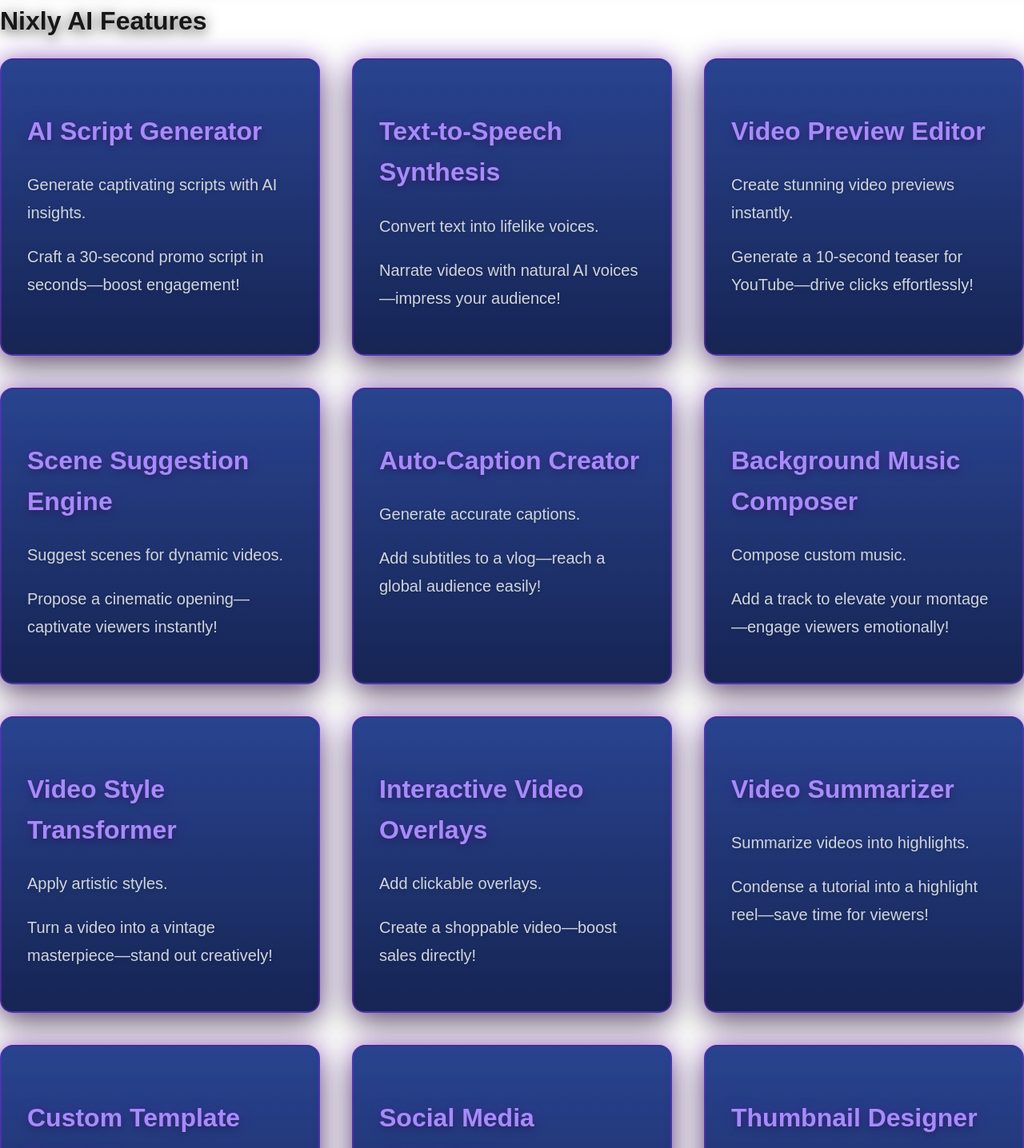
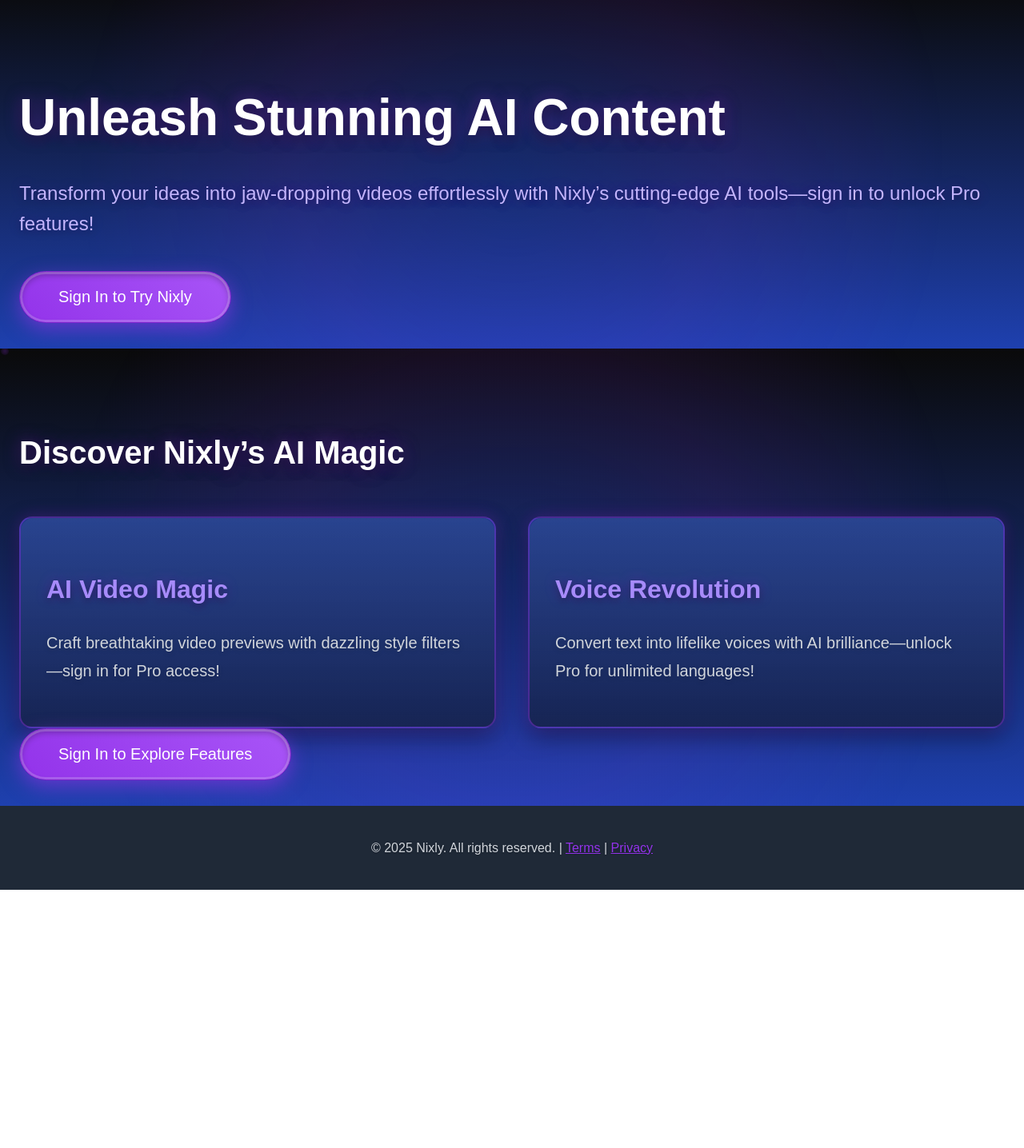
Before and after one commit to NixlyAI/nixly.ai, a Next.js app: page / in a window 1280 px wide. Shown: the part 140-1576 px from the top of the page at 80% size. After the commit the page ends 1253 px from the top, so only its background shows below. Built offline with nearby package versions, Linux system fonts and the light colour scheme; sample sign-in values are in the browser's storage.

Commit message:
Fix localStorage runtime error in app/page.tsx by marking as Client Component and handling client-side rendering, update eslint, address deprecated warnings

```diff
--- a/app/page.tsx
+++ b/app/page.tsx
@@ -1,80 +1,99 @@
-'use client';
+'use client'; // Mark as a Client Component
 
-import React, { useEffect } from 'react';
+import React, { useEffect, useState } from 'react';
 import { motion } from 'framer-motion';
 
-export default function Features() {
+export default function Home() {
+  const [isClient, setIsClient] = useState(false); // Track client-side rendering
+  const [isAuthenticated, setIsAuthenticated] = useState(false); // Track authentication
+
   useEffect(() => {
+    setIsClient(true); // Mark as client-side
     const session = localStorage.getItem('nixlySession');
-    if (!session) {
+    setIsAuthenticated(!!session); // Set authentication state
+
+    if (!session && window.location.pathname === '/') {
       window.location.href = '/signin';
     }
   }, []);
 
-  if (!localStorage.getItem('nixlySession')) return null;
-
-  const tools = [
-    { name: 'AI Script Generator', description: 'Generate captivating scripts with AI insights.', example: 'Craft a 30-second promo script in seconds—boost engagement!' },
-    { name: 'Text-to-Speech Synthesis', description: 'Convert text into lifelike voices.', example: 'Narrate videos with natural AI voices—impress your audience!' },
-    { name: 'Video Preview Editor', description: 'Create stunning video previews instantly.', example: 'Generate a 10-second teaser for YouTube—drive clicks effortlessly!' },
-    { name: 'Scene Suggestion Engine', description: 'Suggest scenes for dynamic videos.', example: 'Propose a cinematic opening— captivate viewers instantly!' },
-    { name: 'Auto-Caption Creator', description: 'Generate accurate captions.', example: 'Add subtitles to a vlog—reach a global audience easily!' },
-    { name: 'Background Music Composer', description: 'Compose custom music.', example: 'Add a track to elevate your montage—engage viewers emotionally!' },
-    { name: 'Video Style Transformer', description: 'Apply artistic styles.', example: 'Turn a video into a vintage masterpiece—stand out creatively!' },
-    { name: 'Interactive Video Overlays', description: 'Add clickable overlays.', example: 'Create a shoppable video—boost sales directly!' },
-    { name: 'Video Summarizer', description: 'Summarize videos into highlights.', example: 'Condense a tutorial into a highlight reel—save time for viewers!' },
-    { name: 'Custom Template Builder', description: 'Design branded templates.', example: 'Build a unique intro—reinforce your brand identity!' },
-    { name: 'Social Media Optimizer', description: 'Optimize videos for platforms.', example: 'Resize a video for Reels—maximize social reach instantly!' },
-    { name: 'Thumbnail Designer', description: 'Generate eye-catching thumbnails.', example: 'Design a thumbnail—skyrocket click-through rates!' },
-    { name: 'Text-to-Animation Tool', description: 'Animate text for intros.', example: 'Add kinetic typography—make it unforgettable!' },
-    { name: 'Audio Transcription Service', description: 'Transcribe audio accurately.', example: 'Convert a podcast into text—enhance accessibility!' },
-    { name: 'Video Enhancer', description: 'Upscale videos with AI.', example: 'Enhance a clip to 4K—deliver crystal-clear content!' },
-    { name: 'Collaborative Editing Suite', description: 'Edit videos collaboratively.', example: 'Team up to perfect a video—streamline production!' },
-    { name: 'Trend Analyzer', description: 'Analyze trends for ideas.', example: 'Identify trending topics—stay ahead of the curve!' },
-    { name: 'B-Roll Library', description: 'Access royalty-free footage.', example: 'Add scenic clips—create immersive stories!' },
-    { name: 'Speech-to-Avatar Generator', description: 'Create animated avatars.', example: 'Generate a presenter—engage remotely!' },
-    { name: 'Analytics Dashboard', description: 'Track video performance.', example: 'Monitor metrics—optimize for success!' },
-  ];
+  // Only render the homepage if on the client and authenticated (or on homepage)
+  if (!isClient || (!isAuthenticated && window.location.pathname === '/')) return null;
 
   return (
     <div>
-      <div className="min-h-screen bg-gradient-to-b from-gray-900 to-blue-900 py-16 relative">
+      {/* Hero Section */}
+      <section className="hero-section">
         <motion.div
           initial={{ opacity: 0, y: 50 }}
           animate={{ opacity: 1, y: 0 }}
+          transition={{ duration: 1, ease: "easeOut" }}
+          className="text-center max-w-5xl mx-auto px-4 relative z-10"
+        >
+          <h1 className="text-6xl md:text-8xl font-extrabold mb-8 text-white drop-shadow-3d glow-purple">
+            Unleash Stunning AI Content
+          </h1>
+          <p className="text-2xl md:text-3xl mb-12 text-purple-200 drop-shadow-3d glow-blue">
+            Transform your ideas into jaw-dropping videos effortlessly with Nixly’s cutting-edge AI tools—sign in to unlock Pro features!
+          </p>
+          <motion.button
+            initial={{ opacity: 0, scale: 0.9 }}
+            animate={{ opacity: 1, scale: 1 }}
+            transition={{ duration: 0.5, delay: 0.5 }}
+            whileHover={{ scale: 1.15, rotate: 2, z: 10 }}
+            whileTap={{ scale: 0.95 }}
+            className="try-btn-3d"
+            onClick={() => window.location.href = '/signin'}
+          >
+            Sign In to Try Nixly
+          </motion.button>
+        </motion.div>
+        <div className="particle-effect"></div> {/* Subtle particle animation */}
+      </section>
+
+      {/* Features Preview Section */}
+      <section className="features-preview-section">
+        <motion.h2
+          initial={{ opacity: 0, y: 20 }}
+          whileInView={{ opacity: 1, y: 0 }}
           transition={{ duration: 0.8 }}
-          className="max-w-6xl mx-auto px-6 relative z-10"
+          className="text-4xl md:text-5xl font-bold text-center mb-12 text-white drop-shadow-3d glow-purple"
         >
-          <h1 className="text-4xl md:text-5xl font-bold text-center mb-12 text-white drop-shadow-3d glow-purple">Nixly AI Features</h1>
-          <div className="features-grid">
-            {tools.map((tool, index) => (
+          Discover Nixly’s AI Magic
+        </motion.h2>
+        <div className="features-preview-grid">
           <motion.div
-                key={tool.name}
-                initial={{ opacity: 0, y: 20, rotate: -5 }}
-                whileInView={{ opacity: 1, y: 0, rotate: 0 }}
-                transition={{ duration: 0.5, delay: index * 0.05 }}
-                whileHover={{ scale: 1.05, rotate: 2, z: 5 }}
-                className="feature-card-3d bg-gradient-to-br from-blue-800 to-blue-900 p-6 rounded-xl shadow-3d-lg border border-purple-600 relative"
+            initial={{ opacity: 0, x: -50, rotate: -5 }}
+            whileInView={{ opacity: 1, x: 0, rotate: 0 }}
+            transition={{ duration: 0.8 }}
+            className="feature-card-3d"
           >
-                <h3 className="text-2xl md:text-3xl font-semibold mb-4 text-purple-300 drop-shadow-3d glow-purple">{tool.name}</h3>
-                <p className="text-gray-300 text-lg mb-3 drop-shadow-md">{tool.description}</p>
-                <p className="text-purple-200 text-md italic drop-shadow-3d glow-blue">{tool.example}</p>
+            <h3 className="text-2xl font-semibold mb-4 text-purple-300 drop-shadow-3d glow-purple">AI Video Magic</h3>
+            <p className="text-gray-300 text-lg drop-shadow-md">Craft breathtaking video previews with dazzling style filters—sign in for Pro access!</p>
           </motion.div>
-            ))}
+          <motion.div
+            initial={{ opacity: 0, x: 50, rotate: 5 }}
+            whileInView={{ opacity: 1, x: 0, rotate: 0 }}
+            transition={{ duration: 0.8, delay: 0.2 }}
+            className="feature-card-3d"
+          >
+            <h3 className="text-2xl font-semibold mb-4 text-blue-300 drop-shadow-3d glow-blue">Voice Revolution</h3>
+            <p className="text-gray-300 text-lg drop-shadow-md">Convert text into lifelike voices with AI brilliance—unlock Pro for unlimited languages!</p>
+          </motion.div>
         </div>
         <motion.button
           initial={{ opacity: 0, y: 20 }}
           whileInView={{ opacity: 1, y: 0 }}
-            transition={{ duration: 0.5, delay: tools.length * 0.05 }}
-            whileHover={{ scale: 1.1, rotate: 2, z: 10 }}
+          transition={{ duration: 0.5, delay: 1 }}
+          whileHover={{ scale: 1.1, rotate: 2, z: 5 }}
           whileTap={{ scale: 0.95 }}
-            className="try-btn-3d mt-12"
+          className="explore-btn-3d mt-12"
+          onClick={() => window.location.href = '/signin'}
         >
-            Upgrade to Pro for Full Access
+          Sign In to Explore Features
         </motion.button>
-        </motion.div>
         <div className="particle-effect"></div> {/* Subtle particle animation */}
-      </div>
+      </section>
     </div>
   );
 }
--- a/tsconfig.json
+++ b/tsconfig.json
@@ -28,7 +28,8 @@
       {
         "name": "next"
       }
-    ]
+    ],
+    "types": ["@types/node", "@types/react", "@types/react-dom"] // Ensure these are included
   },
   "include": [
     "app/**/*",
```
Also changed, not shown: app/features/page.tsx (+11 -4 lines), app/pricing/page.tsx (+11 -4 lines), package.json (+8 -7 lines), 1 other file (tests, documents, lock files or other folders). Lines whose indentation alone changed are shown as unchanged.
